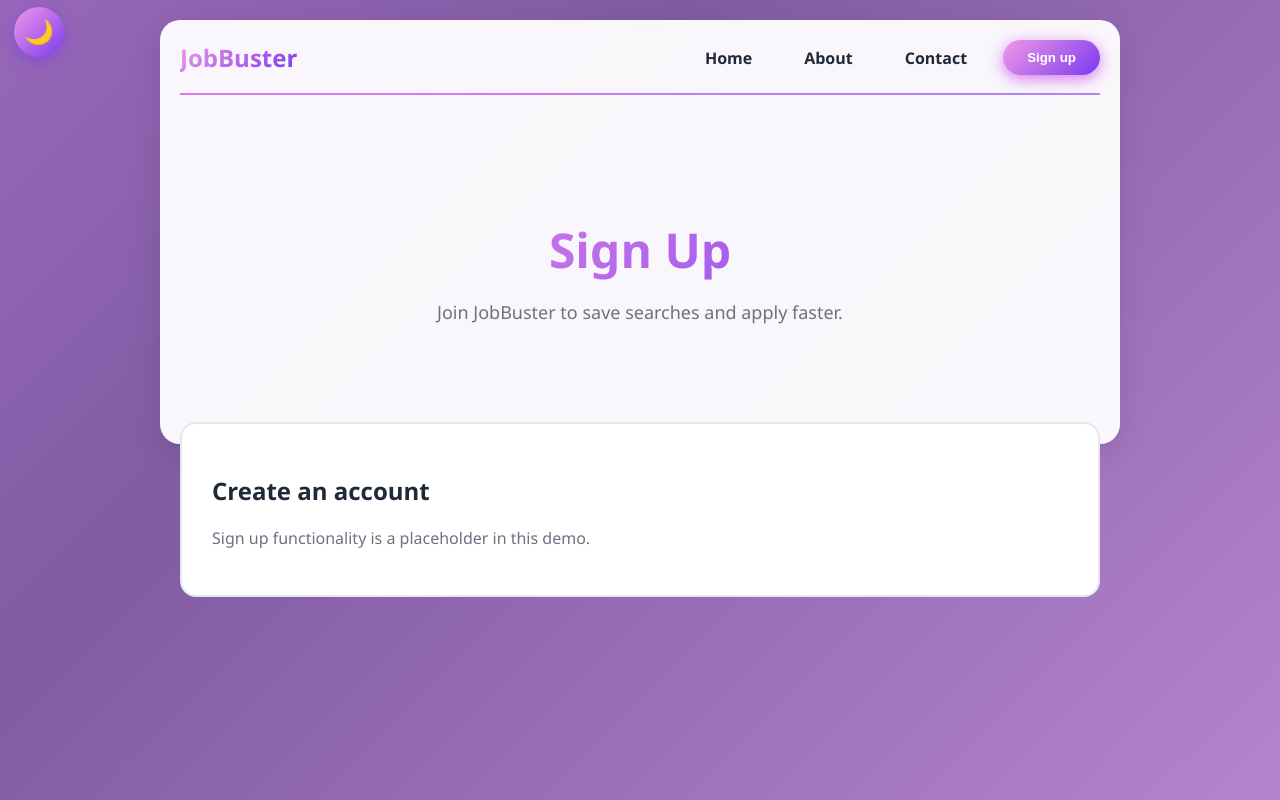
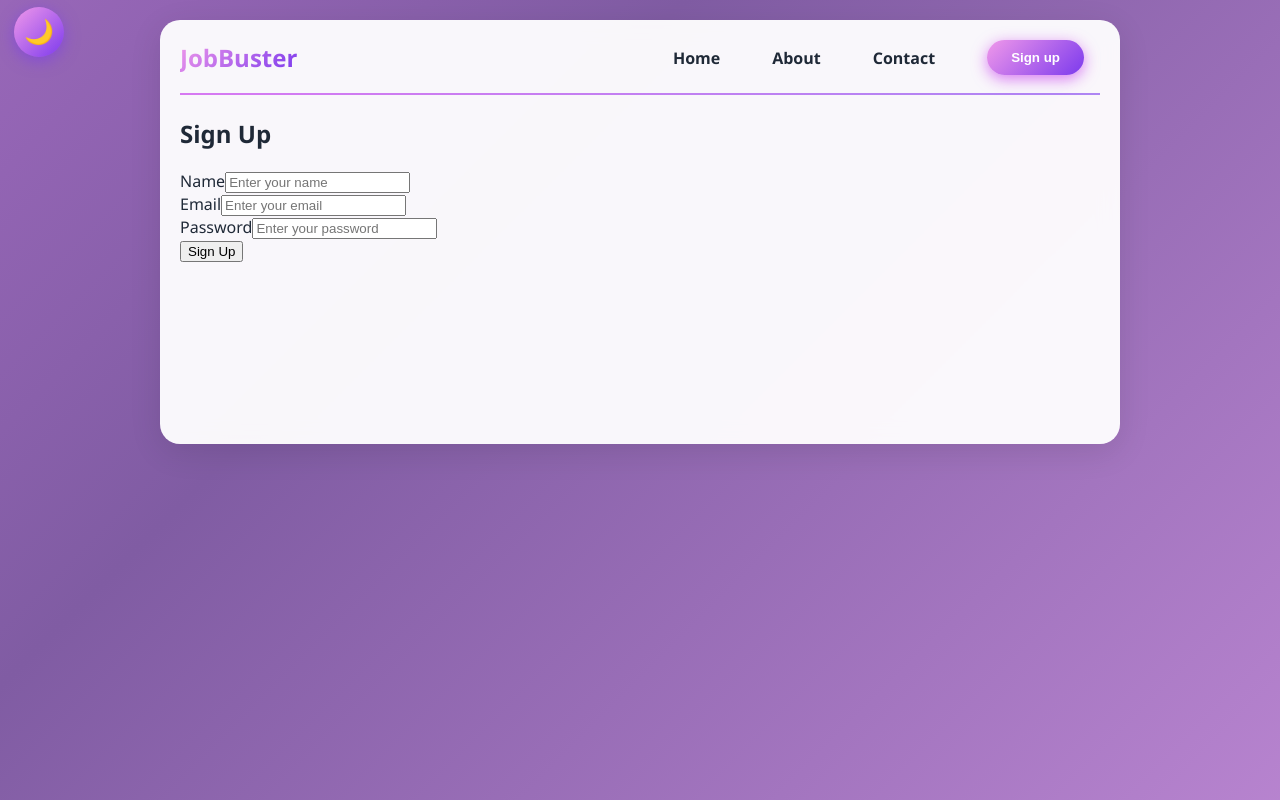
Before and after one commit to YarScar/JobBuster_final, a React (Vite) app: page /signup in a window 1280 px wide. Built offline with nearby package versions, Linux system fonts and the light colour scheme.

Commit message:
SignUpPageee

```diff
--- a/src/App.jsx
+++ b/src/App.jsx
@@ -4,7 +4,7 @@ import Navbar from './components/Navbar';
 import Home from './pages/HomePage';
 import About from './pages/AboutPage';
 import Contact from './pages/ContactPage';
-import SignUp from './components/SignUp';
+import SignUp from './pages/SignUpPage';
 import './index.css'; // use index.css since it contains global styles
 import './styles/NavBar.css'; // import Navbar styles
 import './styles/JobCard.css'; // import JobCard styles
--- a/src/components/Navbar.jsx
+++ b/src/components/Navbar.jsx
@@ -8,7 +8,11 @@ function Navbar() {
         <li><Link to="/">Home</Link></li>
         <li><Link to="/about">About</Link></li>
         <li><Link to="/contact">Contact</Link></li>
-        <li><button className="signup-btn">Sign up</button></li>
+        <li>
+          <Link to="/signup">
+            <button className="signup-btn">Sign up</button>
+          </Link>
+        </li>
       </ul>
     </nav>
   );
--- /dev/null
+++ b/src/pages/SignUpPage.jsx
@@ -0,0 +1,86 @@
+import { useState } from 'react';
+import { useNavigate } from 'react-router-dom';
+
+function SignUp() {
+  const navigate = useNavigate();
+  const [formData, setFormData] = useState({
+    name: '',
+    email: '',
+    password: '',
+  });
+  const [error, setError] = useState('');
+
+  const handleChange = (e) => {
+    const { name, value } = e.target;
+    setFormData((prev) => ({ ...prev, [name]: value }));
+  };
+
+  const handleSubmit = (e) => {
+  e.preventDefault();
+  setError('');
+
+  if (!formData.name || !formData.email || !formData.password) {
+    setError('All fields are required.');
+    return;
+  }
+
+  const emailRegex = /^[^\s@]+@[^\s@]+\.[^\s@]+$/;
+  if (!emailRegex.test(formData.email)) {
+    setError('Please enter a valid email address.');
+    return;
+  }
+
+  if (formData.password.length < 8) {
+    setError('Password must be at least 8 characters long.');
+    return;
+  }
+
+  console.log('User signed up:', formData);
+  navigate('/');
+};
+
+  return (
+    <div className="sign-up-container">
+      <h2>Sign Up</h2>
+      <form onSubmit={handleSubmit} className="sign-up-form">
+        <div className="form-group">
+          <label htmlFor="name">Name</label>
+          <input
+            type="text"
+            id="name"
+            name="name"
+            value={formData.name}
+            onChange={handleChange}
+            placeholder="Enter your name"
+          />
+        </div>
+        <div className="form-group">
+          <label htmlFor="email">Email</label>
+          <input
+            type="email"
+            id="email"
+            name="email"
+            value={formData.email}
+            onChange={handleChange}
+            placeholder="Enter your email"
+          />
+        </div>
+        <div className="form-group">
+          <label htmlFor="password">Password</label>
+          <input
+            type="password"
+            id="password"
+            name="password"
+            value={formData.password}
+            onChange={handleChange}
+            placeholder="Enter your password"
+          />
+        </div>
+        {error && <p className="error-message">{error}</p>}
+        <button type="submit" className="sign-up-button">Sign Up</button>
+      </form>
+    </div>
+  );
+}
+
+export default SignUp;
--- /dev/null
+++ b/src/styles/SignUp.css
@@ -0,0 +1,75 @@
+/* SignUp.css */
+.sign-up-container {
+  max-width: 500px;
+  margin: 50px auto;
+  padding: 20px;
+  background: #fff;
+  border-radius: 8px;
+  box-shadow: 0 2px 5px rgba(0, 0, 0, 0.1);
+}
+
+.sign-up-container h2 {
+  text-align: center;
+  margin-bottom: 20px;
+}
+
+.sign-up-form {
+  display: flex;
+  flex-direction: column;
+  gap: 15px;
+}
+
+.form-group {
+  display: flex;
+  flex-direction: column;
+}
+
+.form-group label {
+  margin-bottom: 5px;
+  font-weight: bold;
+}
+
+.form-group input {
+  padding: 10px;
+  border: 1px solid #ccc;
+  border-radius: 5px;
+}
+
+.password-input {
+  display: flex;
+  align-items: center;
+}
+
+.password-input input {
+  flex: 1;
+}
+
+.password-input .toggle-password {
+  margin-left: 10px;
+  padding: 5px 10px;
+  background: #007bff;
+  color: white;
+  border: none;
+  border-radius: 5px;
+  cursor: pointer;
+}
+
+.error-message {
+  color: red;
+  font-size: 0.9rem;
+  text-align: center;
+}
+
+.sign-up-button {
+  padding: 10px;
+  background-color: #007bff;
+  color: white;
+  border: none;
+  border-radius: 5px;
+  cursor: pointer;
+  font-size: 1rem;
+}
+
+.sign-up-button:hover {
+  background-color: #0056b3;
+}
```
Also changed, not shown: src/api/generate-jobs.js (renamed from api/generate-jobs.js), src/api/job-assistant.js (renamed from api/job-assistant.js).
